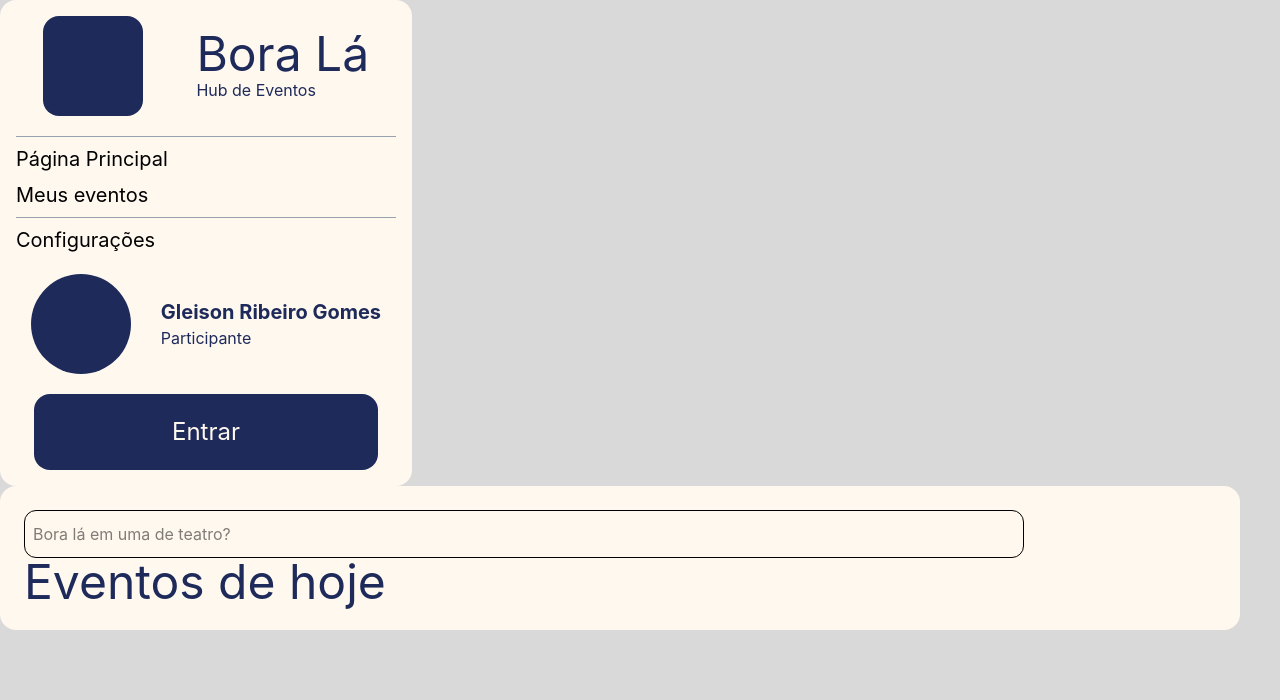
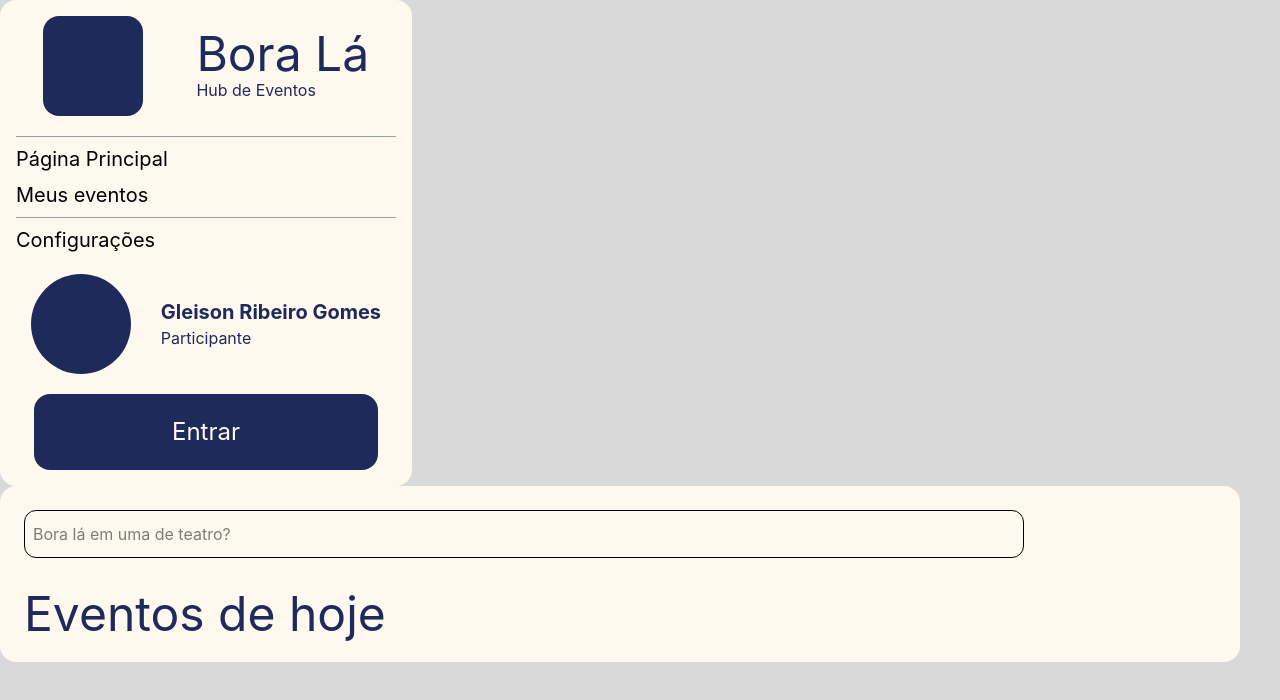
Before and after one commit to Gleison-dev/boraLaFrontEnd, a React (Vite) app: page / in a window 1280 px wide. Shown: the top 700 px of the page. Built offline with nearby package versions, Linux system fonts and the light colour scheme.

Commit message:
feat: Home page

```diff
--- a/src/pages/Home/home.jsx
+++ b/src/pages/Home/home.jsx
@@ -9,7 +9,7 @@ export default function Home() {
             placeholder="Bora lá em uma de teatro?"
           />
         </div>
-        <section>
+        <section className="mt-8">
           <div>
             <h1 className="text-5xl text-azul-marinho">Eventos de hoje</h1>
           </div>
```
